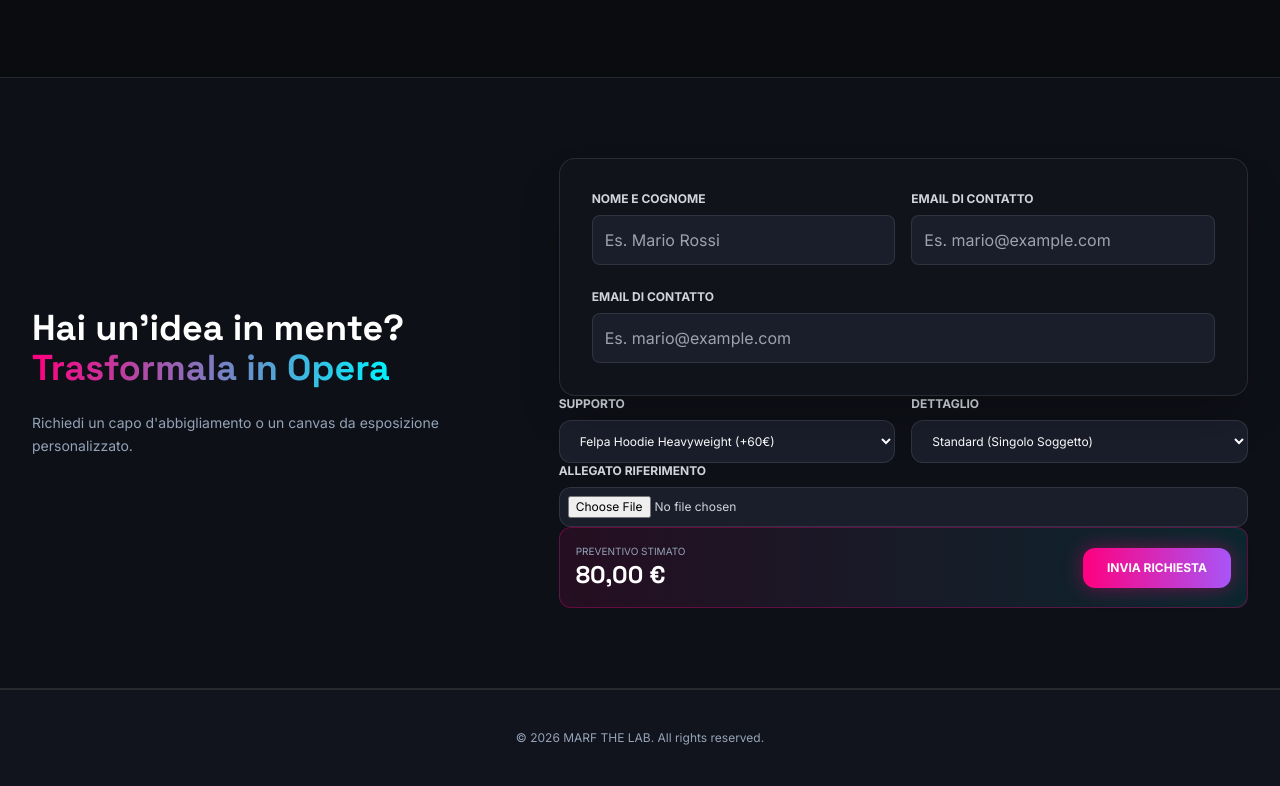
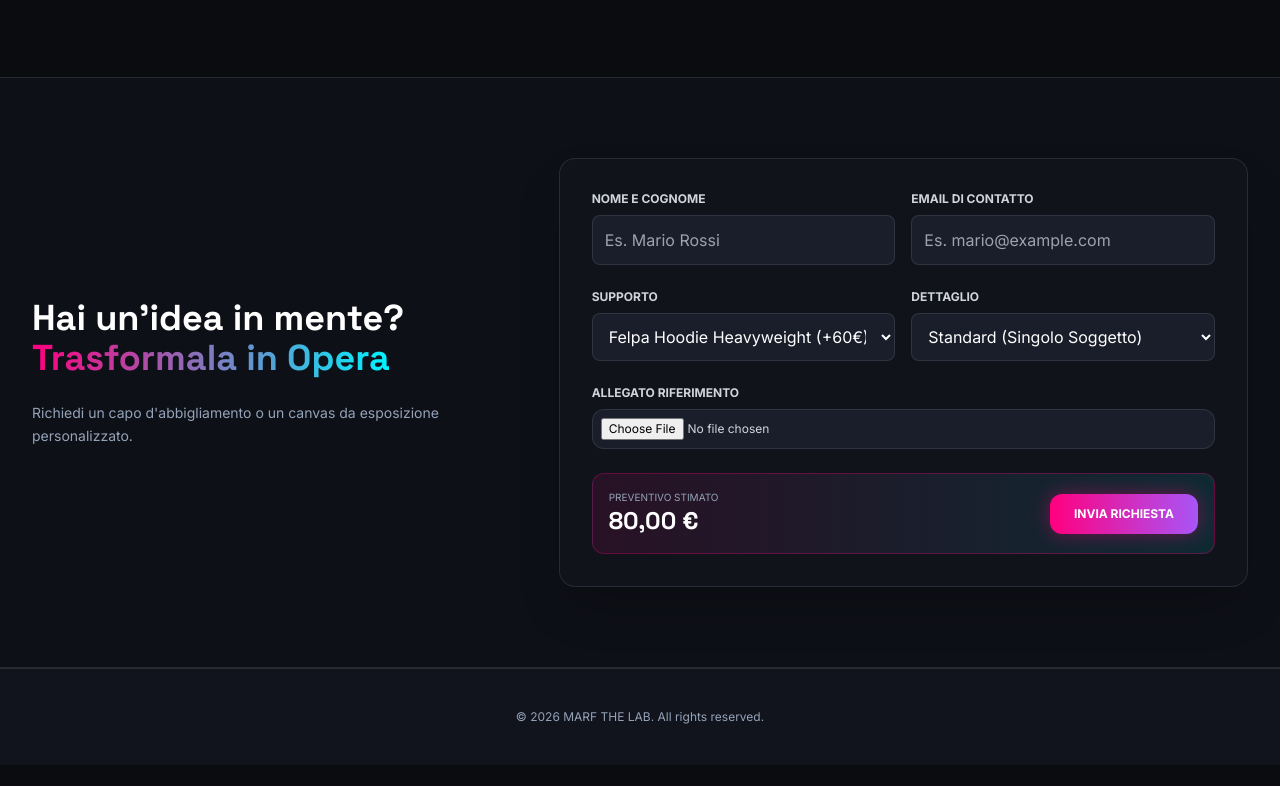
Before and after one commit to MarfTheLab/marf-the-lab, a website: page index.html in a window 1280 px wide. Shown: the part 1865-2651 px from the top of the page. After the commit the page ends 2630 px from the top, so only its background shows below. Drawn offline with nearby package versions, Linux system fonts and the light colour scheme.

Commit message:
Update index.html

```diff
--- a/index.html
+++ b/index.html
@@ -202,25 +202,24 @@
                 <div class="lg:col-span-7">
                     <div class="glass-panel p-6 sm:p-8 rounded-2xl border border-white/10 shadow-2xl">
                         <form id="customForm" onsubmit="handleCustomSubmit(event)" class="space-y-6">
+
+    <!-- Riga 1: Nome e Cognome + Email di Contatto -->
     <div class="grid grid-cols-1 sm:grid-cols-2 gap-4">
         <div>
             <label class="block text-xs font-bold uppercase text-gray-300 mb-2">Nome e Cognome</label>
-                                    <input type="text" id="customerName" required placeholder="Es. Mario Rossi" class="w-full bg-darkElevated border border-white/10 rounded-lg p-3 text-white focus:outline-none focus:border-brandAccent" />
+            <input type="text" id="customerName" required placeholder="Es. Mario Rossi" class="w-full bg-darkElevated border border-white/10 rounded-lg p-3 text-white focus:outline-none focus:border-neonMagenta transition-colors" />
         </div>
         <div>
             <label class="block text-xs font-bold uppercase text-gray-300 mb-2">Email di Contatto</label>
-                                    <input type="email" id="customerEmail" required placeholder="Es. mario@example.com" class="w-full bg-darkElevated border border-white/10 rounded-lg p-3 text-white focus:outline-none focus:border-brandAccent" />
+            <input type="email" id="customerEmail" required placeholder="Es. mario@example.com" class="w-full bg-darkElevated border border-white/10 rounded-lg p-3 text-white focus:outline-none focus:border-neonMagenta transition-colors" />
         </div>
     </div>
-  <div>
-    <label class="block text-xs font-bold uppercase text-gray-300 mb-2">Email di Contatto</label>
-    <input type="email" id="customerEmail" required placeholder="Es. mario@example.com" class="w-full bg-darkElevated border border-white/10 rounded-lg p-3 text-white focus:outline-none focus:border-brandAccent" />
-  </div>
-</div>
+
+    <!-- Riga 2: Supporto + Dettaglio -->
     <div class="grid grid-cols-1 sm:grid-cols-2 gap-4">
         <div>
             <label class="block text-xs font-bold uppercase text-gray-300 mb-2">Supporto</label>
-                                    <select id="customSupport" onchange="updateCustomEstimate()" class="w-full bg-darkElevated border border-white/10 rounded-xl px-4 py-3 text-xs text-white">
+            <select id="customSupport" onchange="updateCustomEstimate()" class="w-full bg-darkElevated border border-white/10 rounded-lg p-3 text-white focus:outline-none focus:border-neonMagenta transition-colors">
                 <option value="60">Felpa Hoodie Heavyweight (+60€)</option>
                 <option value="35">T-Shirt Premium Cotton (+35€)</option>
                 <option value="80">Quadro su Tela Canvas (+80€)</option>
@@ -228,9 +227,10 @@
         </div>
         <div>
             <label class="block text-xs font-bold uppercase text-gray-300 mb-2">Dettaglio</label>
-                                    <select id="customDetail" onchange="updateCustomEstimate()" class="w-full bg-darkElevated border border-white/10 rounded-xl px-4 py-3 text-xs text-white">
+            <select id="customDetail" onchange="updateCustomEstimate()" class="w-full bg-darkElevated border border-white/10 rounded-lg p-3 text-white focus:outline-none focus:border-neonMagenta transition-colors">
                 <option value="20">Standard (Singolo Soggetto)</option>
                 <option value="45">Avanzato (Dual Character)</option>
+                <option value="45">Avanzato (extreme customization)</option>
             </select>
         </div>
     </div>
```
Lines whose indentation alone changed are shown as unchanged.
